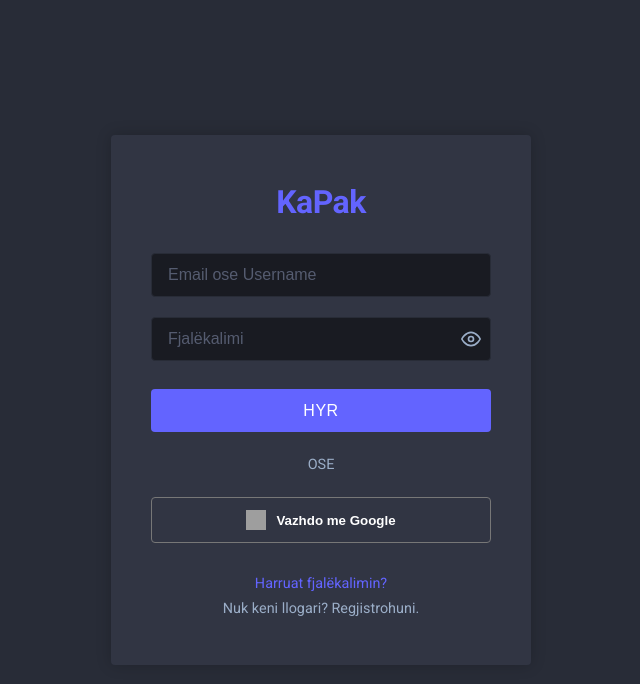
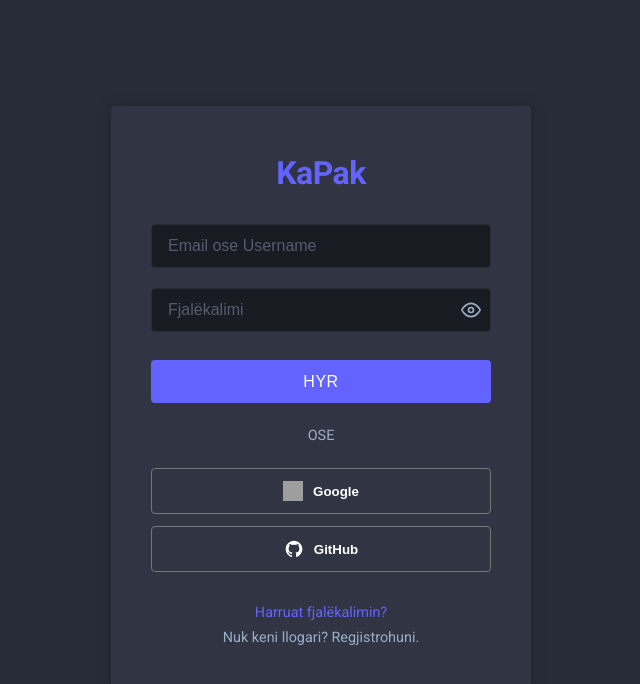
Before and after one commit to enisshabani/Social-Feed-App-Frontend, a React (Vite) app: page /login in a window 1280 px wide. Shown: the top 684 px of the page, without its empty margins (319-959 px from the left). Built offline with nearby package versions, Linux system fonts and the light colour scheme; grey boxes are pictures that could not be loaded.

Commit message:
Add GitHub authentication

```diff
--- a/src/pages/Login.tsx
+++ b/src/pages/Login.tsx
@@ -1,7 +1,7 @@
 import React, { useState } from 'react';
 import { useNavigate, Link } from 'react-router-dom';
 import { signInWithPopup } from 'firebase/auth';
-import { auth, googleProvider } from '../services/firebase';
+import { auth, googleProvider, githubProvider } from '../services/firebase';
 import api from '../services/api';
 import '../styles/globals.css';
 
@@ -17,7 +17,6 @@ const Login: React.FC = () => {
       const result = await signInWithPopup(auth, googleProvider);
       const idToken = await result.user.getIdToken();
 
-      // Do t'ia dërgojmë token-in e Google Backend-it tonë
       const response = await api.post('/api/v1/auth/google', { token: idToken });
 
       const { access_token } = response.data;
@@ -25,6 +24,21 @@ const Login: React.FC = () => {
       navigate('/');
     } catch (err: any) {
       setError(err.response?.data?.detail || 'Gabim gjatë kyçjes me Google.');
+    }
+  };
+
+  const handleGithubLogin = async () => {
+    try {
+      const result = await signInWithPopup(auth, githubProvider);
+      const idToken = await result.user.getIdToken();
+
+      const response = await api.post('/api/v1/auth/github', { token: idToken });
+
+      const { access_token } = response.data;
+      localStorage.setItem('token', access_token);
+      navigate('/');
+    } catch (err: any) {
+      setError(err.response?.data?.detail || 'Gabim gjatë kyçjes me GitHub.');
     }
   };
 
@@ -132,7 +146,22 @@ const Login: React.FC = () => {
           }}
         >
           <img src="https://www.svgrepo.com/show/475656/google-color.svg" alt="Google" style={{ width: '20px', height: '20px' }} />
-          Vazhdo me Google
+          Google
+        </button>
+
+        <button
+          onClick={handleGithubLogin}
+          type="button"
+          style={{
+            width: '100%', padding: '0.75rem', borderRadius: '4px', border: '1px solid #777777',
+            backgroundColor: 'transparent', color: 'var(--text-color)', cursor: 'pointer', display: 'flex',
+            justifyContent: 'center', alignItems: 'center', gap: '10px', fontWeight: 'bold', marginTop: '0.75rem'
+          }}
+        >
+          <svg width="20" height="20" viewBox="0 0 24 24" fill="currentColor" xmlns="http://www.w3.org/2000/svg">
+            <path fillRule="evenodd" clipRule="evenodd" d="M12 2C6.477 2 2 6.477 2 12c0 4.42 2.865 8.166 6.839 9.489.5.092.682-.217.682-.482 0-.237-.008-.866-.013-1.7-2.782.603-3.369-1.34-3.369-1.34-.454-1.156-1.11-1.462-1.11-1.462-.908-.62.069-.608.069-.608 1.003.07 1.531 1.03 1.531 1.03.892 1.529 2.341 1.087 2.91.831.092-.646.35-1.086.636-1.336-2.22-.253-4.555-1.11-4.555-4.943 0-1.091.39-1.984 1.029-2.683-.103-.253-.446-1.27.098-2.647 0 0 .84-.269 2.75 1.025A9.578 9.578 0 0112 6.836c.85.004 1.705.114 2.504.336 1.909-1.294 2.747-1.025 2.747-1.025.546 1.379.203 2.394.1 2.647.64.699 1.028 1.592 1.028 2.683 0 3.842-2.339 4.687-4.566 4.935.359.309.678.919.678 1.852 0 1.336-.012 2.415-.012 2.743 0 .267.18.578.688.48C19.138 20.161 22 16.416 22 12c0-5.523-4.477-10-10-10z"/>
+          </svg>
+          GitHub
         </button>
 
         <div style={{ marginTop: '2rem', textAlign: 'center', fontSize: '0.9rem', display: 'flex', flexDirection: 'column', gap: '0.5rem' }}>
--- a/src/pages/Register.tsx
+++ b/src/pages/Register.tsx
@@ -1,7 +1,7 @@
 import React, { useState } from 'react';
 import { useNavigate, Link } from 'react-router-dom';
 import { signInWithPopup } from 'firebase/auth';
-import { auth, googleProvider } from '../services/firebase';
+import { auth, googleProvider, githubProvider } from '../services/firebase';
 import api from '../services/api';
 import '../styles/globals.css';
 
@@ -13,7 +13,7 @@ const Register: React.FC = () => {
   const [error, setError] = useState('');
   const navigate = useNavigate();
 
-  // Funksioni për të llogaritur fuqinë e fjalëkalimit (0 deri 4)
+
   const calculatePasswordStrength = (pass: string) => {
     let score = 0;
     if (!pass) return score;
@@ -71,8 +71,22 @@ const Register: React.FC = () => {
       const result = await signInWithPopup(auth, googleProvider);
       const idToken = await result.user.getIdToken();
 
-      // Njëjtë si në Login: ia kalojmë token-in backend-it
       const response = await api.post('/api/v1/auth/google', { token: idToken });
+
+      const { access_token } = response.data;
+      localStorage.setItem('token', access_token);
+      navigate('/');
+    } catch (err: any) {
+      setError(err.response?.data?.detail || 'Gabim gjatë regjistrimit me Google.');
+    }
+  };
+
+  const handleGithubRegister = async () => {
+    try {
+      const result = await signInWithPopup(auth, githubProvider);
+      const idToken = await result.user.getIdToken();
+
+      const response = await api.post('/api/v1/auth/github', { token: idToken });
 
       const { access_token } = response.data;
       localStorage.setItem('token', access_token);
@@ -126,7 +140,7 @@ const Register: React.FC = () => {
               style={{
                 position: 'absolute',
                 right: '10px',
-                top: password ? '15px' : '50%', // Përshtatet me lartësinë nëse ka tregues të fuqisë
+                top: password ? '15px' : '50%',
                 transform: password ? 'none' : 'translateY(-50%)',
                 background: 'none',
                 border: 'none',
@@ -148,7 +162,7 @@ const Register: React.FC = () => {
                 </svg>
               )}
             </button>
-            {/* Treguesi i fuqisë së fjalëkalimit */}
+
             {password && (
               <div style={{ marginTop: '8px', fontSize: '0.8rem' }}>
                 <div style={{ display: 'flex', gap: '4px', height: '6px', marginBottom: '4px' }}>
@@ -194,7 +208,22 @@ const Register: React.FC = () => {
           }}
         >
           <img src="https://www.svgrepo.com/show/475656/google-color.svg" alt="Google" style={{ width: '20px', height: '20px' }} />
-          Vazhdo me Google
+          Google
+        </button>
+
+        <button
+          onClick={handleGithubRegister}
+          type="button"
+          style={{
+            width: '100%', padding: '0.75rem', borderRadius: '4px', border: '1px solid #777777',
+            backgroundColor: 'transparent', color: 'var(--text-color)', cursor: 'pointer', display: 'flex',
+            justifyContent: 'center', alignItems: 'center', gap: '10px', fontWeight: 'bold', marginTop: '0.75rem'
+          }}
+        >
+          <svg width="20" height="20" viewBox="0 0 24 24" fill="currentColor" xmlns="http://www.w3.org/2000/svg">
+            <path fillRule="evenodd" clipRule="evenodd" d="M12 2C6.477 2 2 6.477 2 12c0 4.42 2.865 8.166 6.839 9.489.5.092.682-.217.682-.482 0-.237-.008-.866-.013-1.7-2.782.603-3.369-1.34-3.369-1.34-.454-1.156-1.11-1.462-1.11-1.462-.908-.62.069-.608.069-.608 1.003.07 1.531 1.03 1.531 1.03.892 1.529 2.341 1.087 2.91.831.092-.646.35-1.086.636-1.336-2.22-.253-4.555-1.11-4.555-4.943 0-1.091.39-1.984 1.029-2.683-.103-.253-.446-1.27.098-2.647 0 0 .84-.269 2.75 1.025A9.578 9.578 0 0112 6.836c.85.004 1.705.114 2.504.336 1.909-1.294 2.747-1.025 2.747-1.025.546 1.379.203 2.394.1 2.647.64.699 1.028 1.592 1.028 2.683 0 3.842-2.339 4.687-4.566 4.935.359.309.678.919.678 1.852 0 1.336-.012 2.415-.012 2.743 0 .267.18.578.688.48C19.138 20.161 22 16.416 22 12c0-5.523-4.477-10-10-10z"/>
+          </svg>
+          GitHub
         </button>
 
         <div style={{ marginTop: '2rem', textAlign: 'center', fontSize: '0.9rem' }}>
--- a/src/pages/ResetPassword.tsx
+++ b/src/pages/ResetPassword.tsx
@@ -12,7 +12,6 @@ const ResetPassword: React.FC = () => {
   const navigate = useNavigate();
   const location = useLocation();
 
-  // Kapim token-in direkt nga URL gjatë renderimit (pa useEffect)
   const queryParams = new URLSearchParams(location.search);
   const token = queryParams.get('token');
 
@@ -32,14 +31,12 @@ const ResetPassword: React.FC = () => {
     }
 
     try {
-      // Ky endpoint duhet të krijohet në backend (POST /api/v1/auth/reset-password)
       await api.post('/api/v1/auth/reset-password', {
         token: token,
         new_password: password
       });
 
       setMessage('Fjalëkalimi u ndryshua me sukses! Tani mund të logoheni.');
-      // Ose e qojme automatikisht tek '/' pas 3 sekondave:
       setTimeout(() => navigate('/login'), 3000);
     } catch (err: unknown) {
       const errorObj = err as { response?: { data?: { detail?: string } } };
--- a/src/services/firebase.ts
+++ b/src/services/firebase.ts
@@ -1,5 +1,5 @@
 import { initializeApp } from "firebase/app";
-import { getAuth, GoogleAuthProvider } from "firebase/auth";
+import { getAuth, GoogleAuthProvider, GithubAuthProvider } from "firebase/auth";
 
 const firebaseConfig = {
   apiKey: "AIzaSyAzroCv2oISN930vZ45wSlYzJZgz_O-Hps",
@@ -14,3 +14,4 @@ const app = initializeApp(firebaseConfig);
 
 export const auth = getAuth(app);
 export const googleProvider = new GoogleAuthProvider();
+export const githubProvider = new GithubAuthProvider();
```
